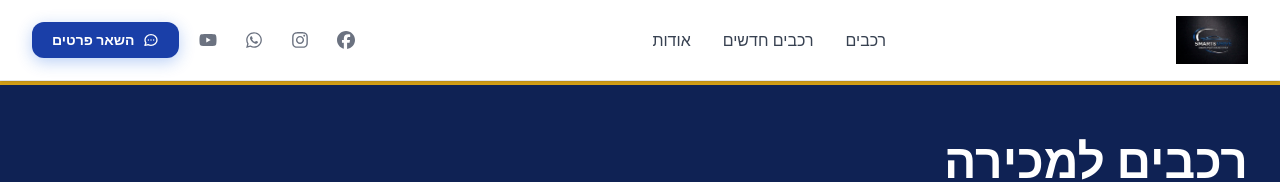
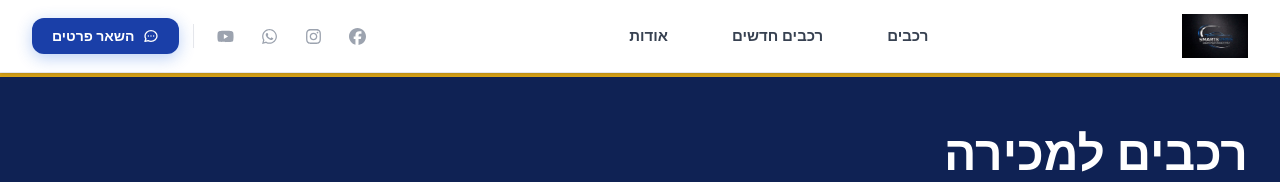
Before and after one commit to moshe-connectio/smart-drive-site, a Next.js app: page /vehicles in a window 1280 px wide. Shown: the top 182 px of the page. Built offline with nearby package versions, Linux system fonts and the light colour scheme; no server answers.

Commit message:
refactor: redesign Header - centered nav, icon-only mobile CTA
- Nav links centered with wider spacing (gap-10/14/16)
- Divider between social icons and CTA button
- Mobile CTA is icon-only (no text label)
- Cleaner layout with consistent heights
- Fix LeadModalButton z-9999 → z-50

```diff
--- a/src/shared/components/layout/Header.tsx
+++ b/src/shared/components/layout/Header.tsx
@@ -7,79 +7,60 @@ import { dealershipConfig } from '@core/config/site.config';
 import { LeadModalButton } from '@shared/components/ui/LeadModalButton';
 import MobileMenu from './MobileMenu';
 
+const navLinks = [
+  { href: ROUTES.vehicles, label: 'רכבים' },
+  { href: '/new-vehicles', label: 'רכבים חדשים' },
+  { href: ROUTES.about, label: 'אודות' },
+];
+
+const socialLinks = [
+  { name: 'Facebook', url: dealershipConfig.social.facebook, icon: FaFacebook },
+  { name: 'Instagram', url: dealershipConfig.social.instagram, icon: FaInstagram },
+  { name: 'WhatsApp', url: dealershipConfig.social.whatsapp, icon: FaWhatsapp },
+  { name: 'YouTube', url: dealershipConfig.social.youtube, icon: FaYoutube },
+];
+
 export function Header() {
-  const socialLinks = [
-    {
-      name: 'Facebook',
-      url: dealershipConfig.social.facebook,
-      icon: FaFacebook,
-    },
-    {
-      name: 'Instagram',
-      url: dealershipConfig.social.instagram,
-      icon: FaInstagram,
-    },
-    {
-      name: 'WhatsApp',
-      url: dealershipConfig.social.whatsapp,
-      icon: FaWhatsapp,
-    },
-    {
-      name: 'YouTube',
-      url: dealershipConfig.social.youtube,
-      icon: FaYoutube,
-    },
-  ];
-
   return (
     <header className="bg-header border-header sticky top-0 z-50 border-b shadow-sm">
       <Container>
-        <div className="flex items-center justify-between h-14 sm:h-16 md:h-20">
-          {/* Logo - Right */}
+        <div className="flex items-center h-14 md:h-[72px]">
+
+          {/* Logo — right side (RTL) */}
           <Link
             href={ROUTES.home}
-            className="flex items-center shrink-0 group hover:opacity-90 transition-opacity duration-200"
+            className="shrink-0 group transition-opacity hover:opacity-85"
           >
             <Image
               src="/logo.png"
               alt={dealershipConfig.business.name}
               width={160}
               height={50}
-              className="h-8 sm:h-10 md:h-12 w-auto object-contain"
+              className="h-8 md:h-11 w-auto object-contain"
               priority
             />
           </Link>
 
-          {/* Desktop Navigation - Hidden on mobile */}
-          <nav className="hidden md:flex items-center gap-8 flex-1 justify-center">
-            <Link
-              href={ROUTES.vehicles}
-              className="font-medium transition-all duration-200 text-sm lg:text-base relative group"
-              style={{ color: 'var(--color-gray-700)' }}
-            >
-              רכבים
-              <span className="absolute -bottom-1 right-0 w-0 h-0.5 group-hover:w-full transition-all duration-300 rounded-full" style={{ background: 'var(--color-primary)' }}></span>
-            </Link>
-            <Link
-              href="/new-vehicles"
-              className="font-medium transition-all duration-200 text-sm lg:text-base relative group"
-              style={{ color: 'var(--color-gray-700)' }}
-            >
-              רכבים חדשים
-              <span className="absolute -bottom-1 right-0 w-0 h-0.5 group-hover:w-full transition-all duration-300 rounded-full" style={{ background: 'var(--color-primary)' }}></span>
-            </Link>
-            <Link
-              href={ROUTES.about}
-              className="font-medium transition-all duration-200 text-sm lg:text-base relative group"
-              style={{ color: 'var(--color-gray-700)' }}
-            >
-              אודות
-              <span className="absolute -bottom-1 right-0 w-0 h-0.5 group-hover:w-full transition-all duration-300 rounded-full" style={{ background: 'var(--color-primary)' }}></span>
-            </Link>
+          {/* Desktop Navigation — centered, spread wide */}
+          <nav className="hidden md:flex items-center justify-center flex-1 gap-10 lg:gap-14 xl:gap-16 mx-8">
+            {navLinks.map((link) => (
+              <Link
+                key={link.href}
+                href={link.href}
+                className="relative py-1 font-semibold text-sm lg:text-[15px] transition-colors duration-200 group"
+                style={{ color: 'var(--color-gray-700)' }}
+              >
+                {link.label}
+                <span
+                  className="absolute -bottom-0.5 right-0 h-[2px] w-0 group-hover:w-full rounded-full transition-all duration-300"
+                  style={{ background: 'var(--color-primary)' }}
+                />
+              </Link>
+            ))}
           </nav>
 
-          {/* Desktop Social + CTA - Hidden on mobile */}
-          <div className="hidden md:flex items-center gap-2 lg:gap-3 shrink-0">
+          {/* Desktop — social icons + CTA (left side in RTL) */}
+          <div className="hidden md:flex items-center gap-1.5 lg:gap-2 shrink-0">
             {socialLinks.map((social) => {
               const Icon = social.icon;
               return (
@@ -88,15 +69,17 @@ export function Header() {
                   href={social.url}
                   target="_blank"
                   rel="noopener noreferrer"
-                  className="social-icon-link transition-all duration-200 hover:scale-110 p-2 rounded-lg"
-                  style={{ color: 'var(--color-gray-500)' }}
+                  className="w-9 h-9 flex items-center justify-center rounded-lg transition-all duration-200 hover:scale-110"
+                  style={{ color: 'var(--color-gray-400)' }}
                   title={social.name}
                   aria-label={social.name}
                 >
-                  <Icon className="w-[18px] h-[18px]" />
+                  <Icon className="w-[17px] h-[17px]" />
                 </a>
               );
             })}
+
+            <div className="w-px h-6 mx-1.5" style={{ background: 'var(--color-border)' }} />
 
             <LeadModalButton
               formId="general"
@@ -106,13 +89,13 @@ export function Header() {
             />
           </div>
 
-          {/* Mobile: CTA + Hamburger */}
-          <div className="flex md:hidden items-center gap-2">
+          {/* Mobile — icon-only CTA + hamburger */}
+          <div className="flex md:hidden items-center gap-1.5 mr-auto">
             <LeadModalButton
               formId="general"
-              buttonLabel="פרטים"
+              buttonLabel=""
               variant="primary"
-              className="text-xs py-1.5 px-3"
+              className="w-9 h-9 p-0"
             />
             <MobileMenu />
           </div>
--- a/src/shared/components/ui/LeadModalButton.tsx
+++ b/src/shared/components/ui/LeadModalButton.tsx
@@ -42,7 +42,7 @@ export function LeadModalButton({
 
       {isOpen && (
         <div
-          className="fixed inset-0 z-9999 flex items-end sm:items-center justify-center p-0 sm:p-4"
+          className="fixed inset-0 z-50 flex items-end sm:items-center justify-center p-0 sm:p-4"
           role="dialog"
           aria-modal="true"
           aria-label="טופס יצירת קשר"
```
